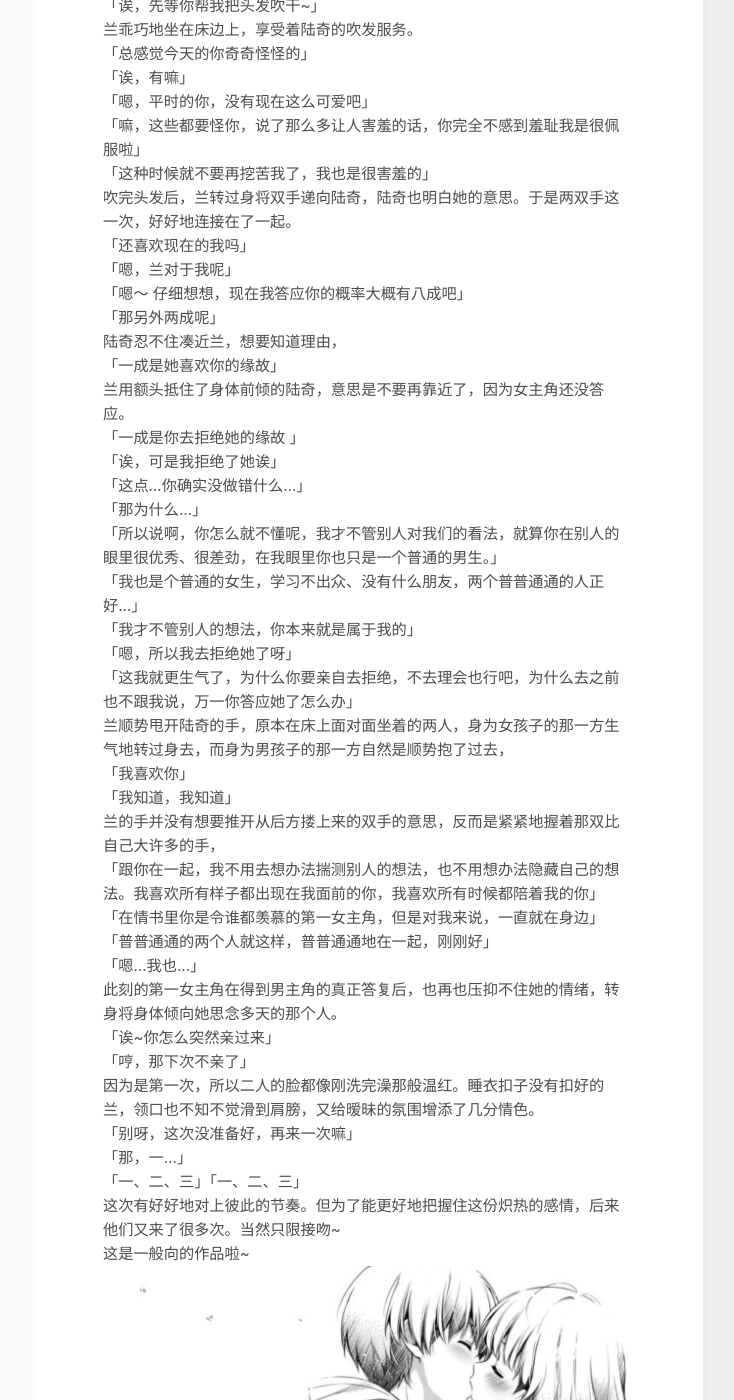
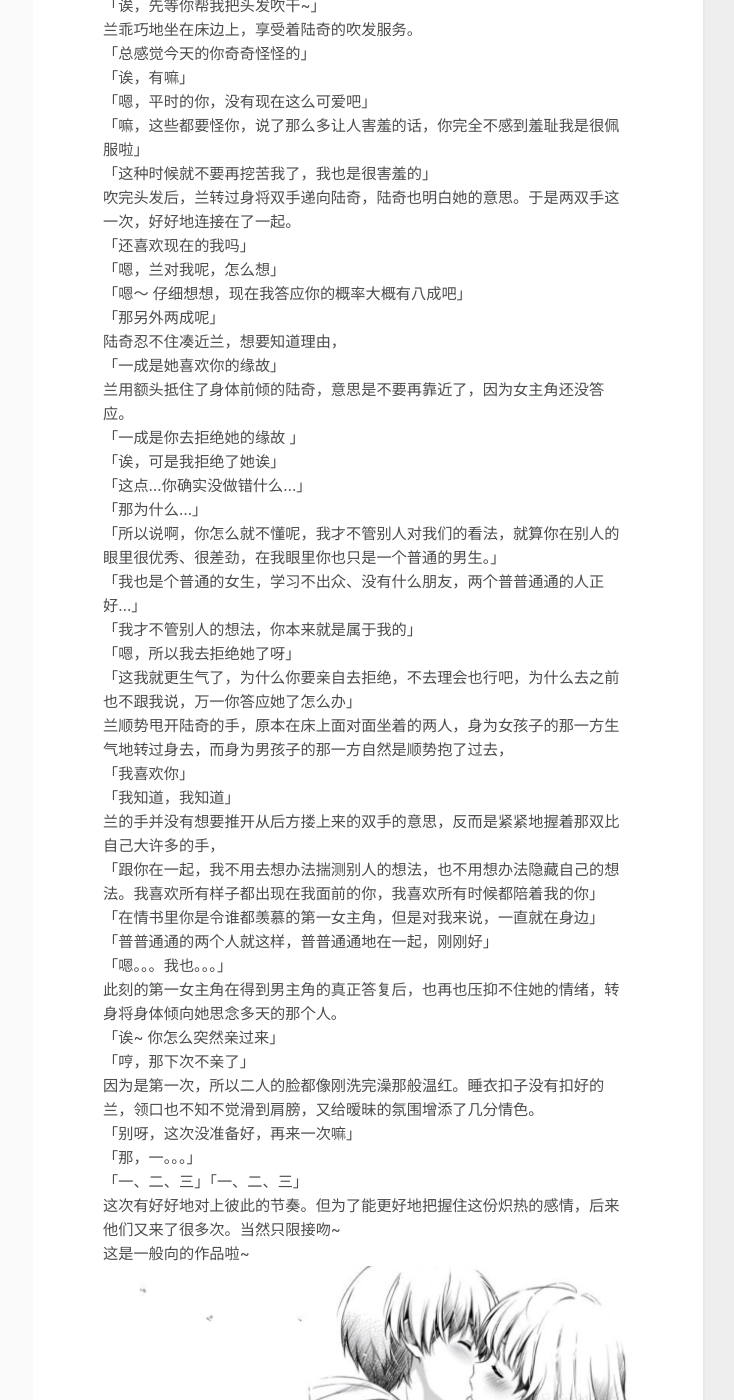
Before and after one commit to latalealice/latalealice.github.io, a Jekyll site: the page built from _posts/2021-12-21-即便如此她也无妨.md, in a window 1280 px wide and 1400 px high, scrolled down 2298 px. Shown: the whole window, without its empty margins (417-1151 px from the left). Built offline with Jekyll 4.4.1, drawn with Linux system fonts in a browser that asks for light colours.

Commit message:
Update 2021-12-21-即便如此她也无妨.md

```diff
--- a/_posts/2021-12-21-即便如此她也无妨.md
+++ b/_posts/2021-12-21-即便如此她也无妨.md
@@ -84,7 +84,7 @@ title: 即便如此她也无妨。
 「这种时候就不要再挖苦我了，我也是很害羞的」
 吹完头发后，兰转过身将双手递向陆奇，陆奇也明白她的意思。于是两双手这一次，好好地连接在了一起。
 「还喜欢现在的我吗」
-「嗯，兰对于我呢」
+「嗯，兰对我呢，怎么想」
 「嗯～ 仔细想想，现在我答应你的概率大概有八成吧」
 「那另外两成呢」
 陆奇忍不住凑近兰，想要知道理由，
@@ -106,13 +106,13 @@ title: 即便如此她也无妨。
 「跟你在一起，我不用去想办法揣测别人的想法，也不用想办法隐藏自己的想法。我喜欢所有样子都出现在我面前的你，我喜欢所有时候都陪着我的你」
 「在情书里你是令谁都羡慕的第一女主角，但是对我来说，一直就在身边」
 「普普通通的两个人就这样，普普通通地在一起，刚刚好」
-「嗯...我也...」
+「嗯。。。我也。。。」
 此刻的第一女主角在得到男主角的真正答复后，也再也压抑不住她的情绪，转身将身体倾向她思念多天的那个人。
-「诶~你怎么突然亲过来」
+「诶~ 你怎么突然亲过来」
 「哼，那下次不亲了」
 因为是第一次，所以二人的脸都像刚洗完澡那般温红。睡衣扣子没有扣好的兰，领口也不知不觉滑到肩膀，又给暧昧的氛围增添了几分情色。
 「别呀，这次没准备好，再来一次嘛」
-「那，一...」
+「那，一。。。」
 「一、二、三」「一、二、三」
 这次有好好地对上彼此的节奏。但为了能更好地把握住这份炽热的感情，后来他们又来了很多次。当然只限接吻~
 这是一般向的作品啦~
```
